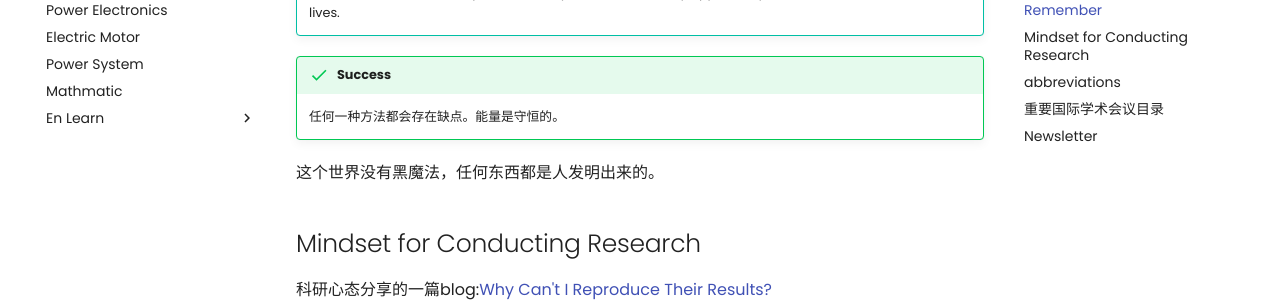
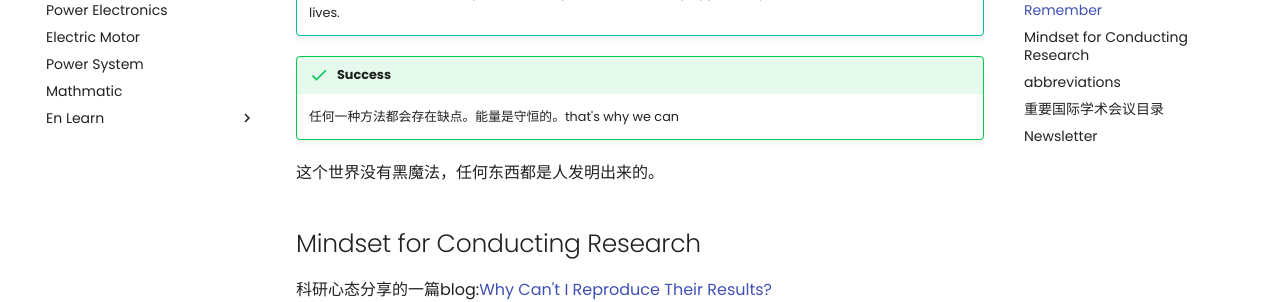
Before and after one commit to Pengyu-Jin/Pengyu-Jin.github.io, an MkDocs documentation site: the page built from docs/major/research/research.md, in a window 1280 px wide and 900 px high, scrolled down 1073 px. Shown: the part 152-454 px from the top of the window. Built offline with MkDocs 1.6.1 and Material for MkDocs 9.7.7, drawn with Linux system fonts in a browser that asks for light colours; emoji names are drawn with the system emoji font; comment, search, counter and statistics services are not loaded.

Commit message:
research +

```diff
--- a/docs/major/research/research.md
+++ b/docs/major/research/research.md
@@ -36,7 +36,7 @@ word中的格式排版问题：[xxx.dotm、宏、域等问题](https://shuiyuan.
     Those who refuse to accept their destiny should seize every opportunity to make a difference in their lives.
 
 !!! success
-    任何一种方法都会存在缺点。能量是守恒的。
+    任何一种方法都会存在缺点。能量是守恒的。that's why we can
 
 这个世界没有黑魔法，任何东西都是人发明出来的。
 
```
